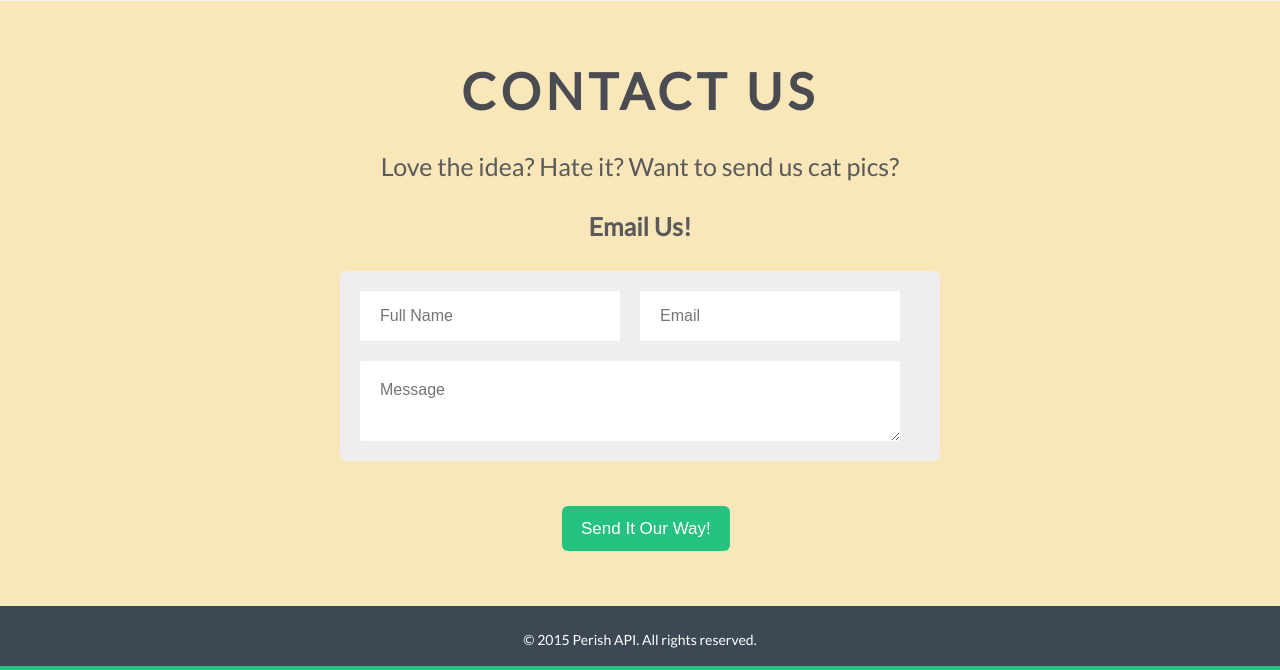
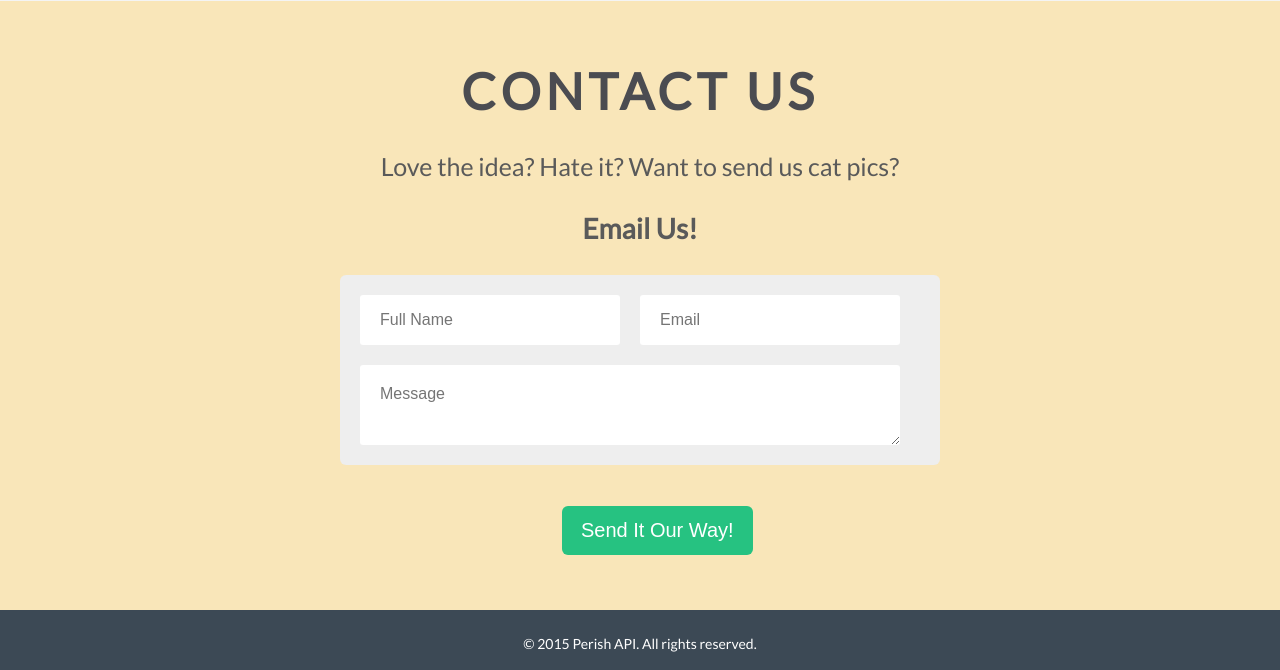
Before and after one commit to project-perish/perish, a Flask app: page / in a window 1280 px wide. Shown: the part 1224-1894 px from the top of the page. Run offline with Flask 2, Linux system fonts and the light colour scheme; some libraries are stand-ins or nearby versions.

Commit message:
fixed submit button size

```diff
--- a/app/static/css/main.css
+++ b/app/static/css/main.css
@@ -223,10 +223,10 @@ section.contact textarea {
   background-clip: padding-box;
   border: none;
   color: white;
+  font-size: 20px;
   margin: 10px auto;
   border-radius: 6px;
   padding: 10px 19px;
-  font-size: 17px;
   line-height: 1.471;
   border-radius: 6px;
   position: absolute;
@@ -244,6 +244,10 @@ section.contact button:hover {
 
 section.contact button:active {
   background-color: #75E4B3; }
+
+.email-us {
+  font-size: 28px;
+  font-weight: bold; }
 
 /* =Footer
 ----------------------------------------------- */
--- a/app/static/css/scss/custom/_main.scss
+++ b/app/static/css/scss/custom/_main.scss
@@ -280,10 +280,10 @@ background-color: #26C281;
 background-clip: padding-box;
 border: none;
 color: white;
+font-size: 20px;
 margin:10px auto;
 border-radius: 6px;
 padding: 10px 19px;
-font-size: 17px;
 line-height: 1.471;
 border-radius: 6px;
 position: absolute;
@@ -306,6 +306,11 @@ section.contact button:active {
   background-color: #75E4B3
 }
 
+.email-us{
+  font-size: 28px;
+  font-weight:bold;
+}
+
 /* =Footer
 ----------------------------------------------- */
 footer {
```
Also changed, not shown: 1 other file.
